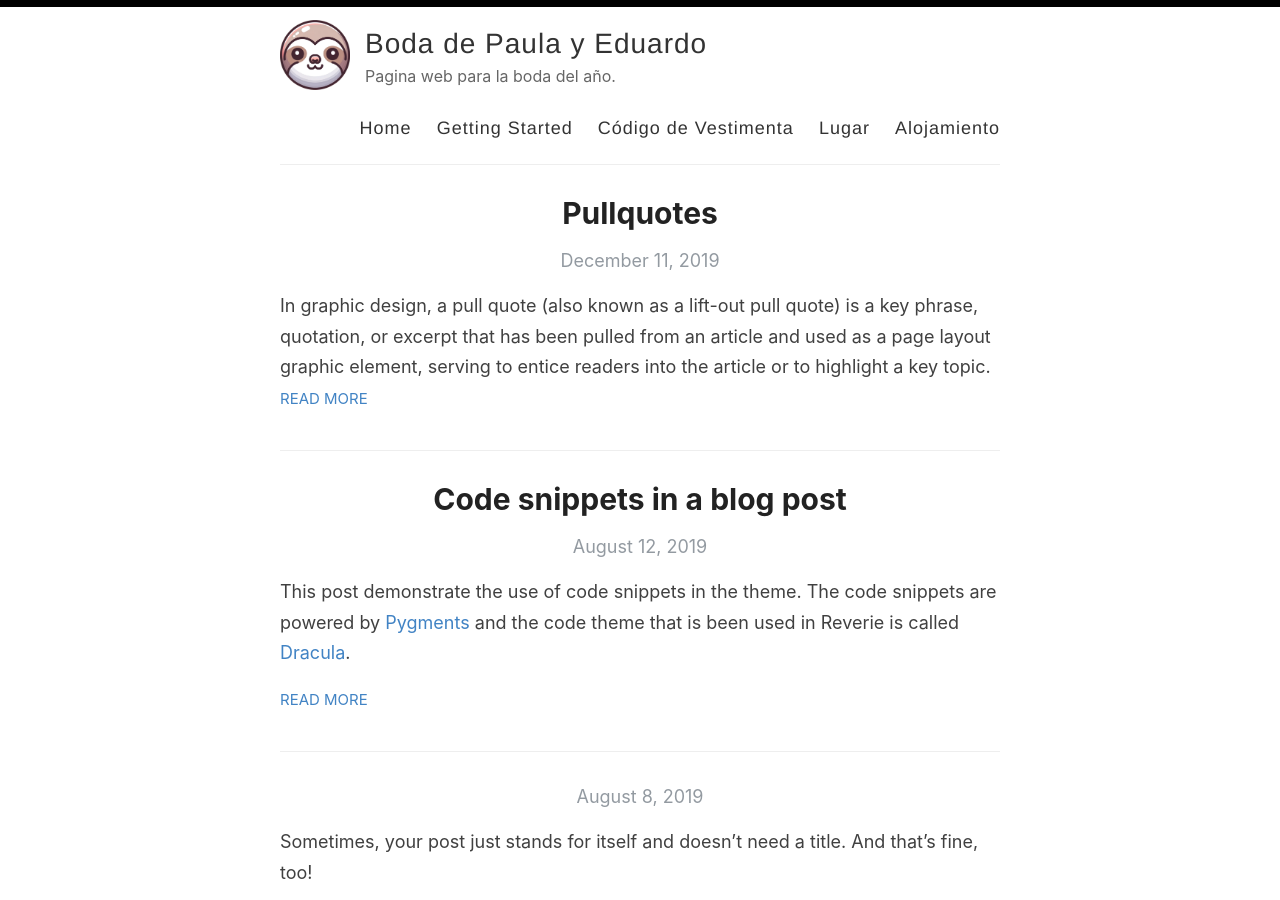
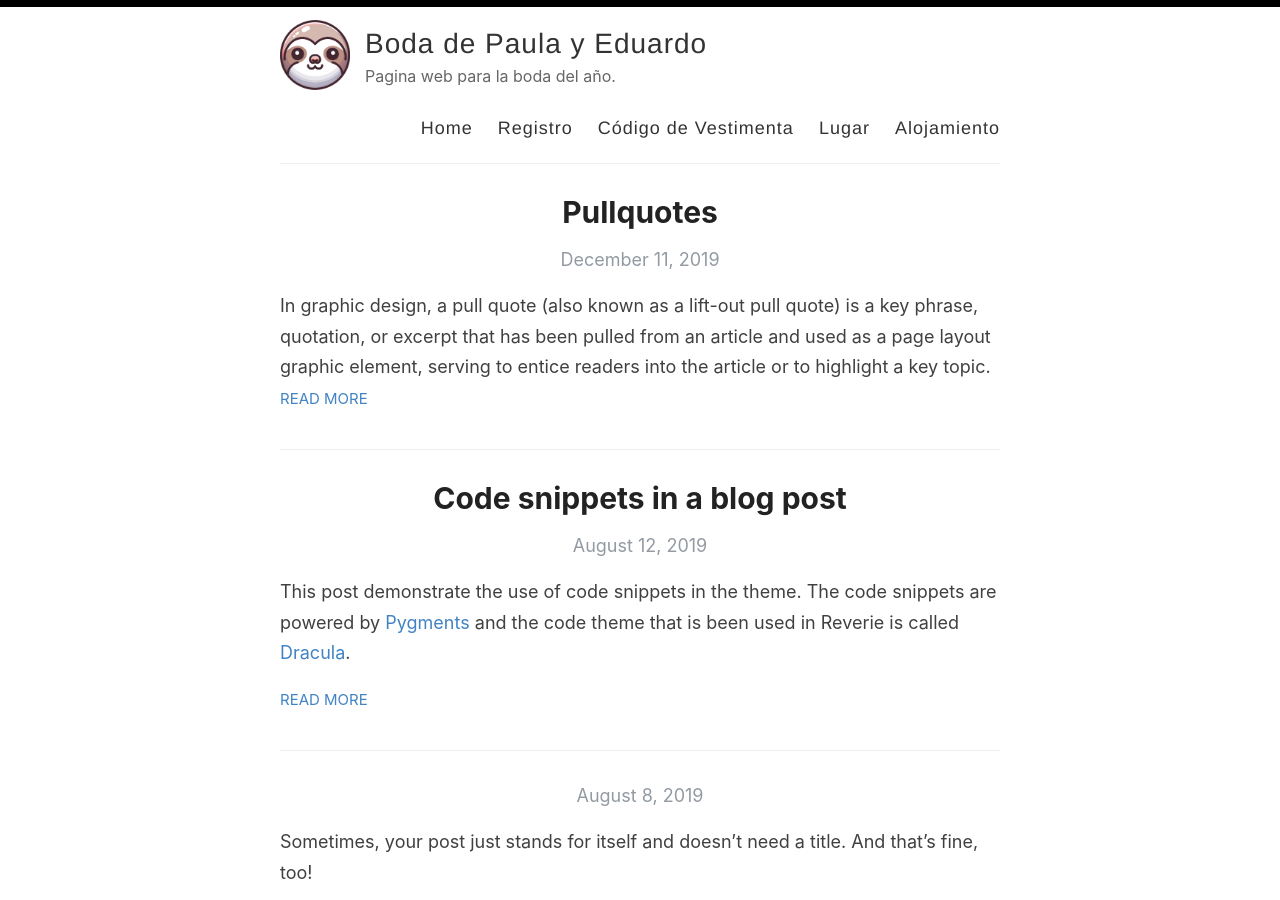
Before and after one commit to boda-paula-y-eduardo/boda-paula-eduardo, a Jekyll site: the page built from index.html, in a window 1280 px wide and 900 px high. Built offline with Jekyll 4.4.1, drawn with Linux system fonts in a browser that asks for light colours; the list of posts is cut into pages by our own code.

Commit message:
Update default.html

```diff
--- a/_layouts/default.html
+++ b/_layouts/default.html
@@ -29,7 +29,7 @@
 
             <nav>
               <a href="{{ site.baseurl }}/">Home</a>
-              <a href="{{ site.baseurl }}/getting-started">Getting Started</a>
+              <a href="{{ site.baseurl }}/registro">Registro</a>
               <a href="{{ site.baseurl }}/codigo-vestimenta">Código de Vestimenta</a>
               <a href="{{ site.baseurl }}/lugar">Lugar</a>
               <a href="{{ site.baseurl }}/alojamiento">Alojamiento</a>
```
